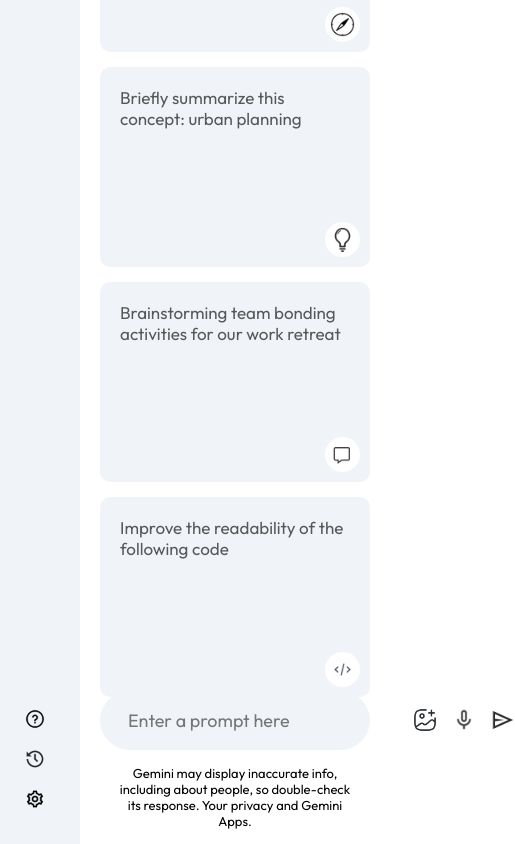
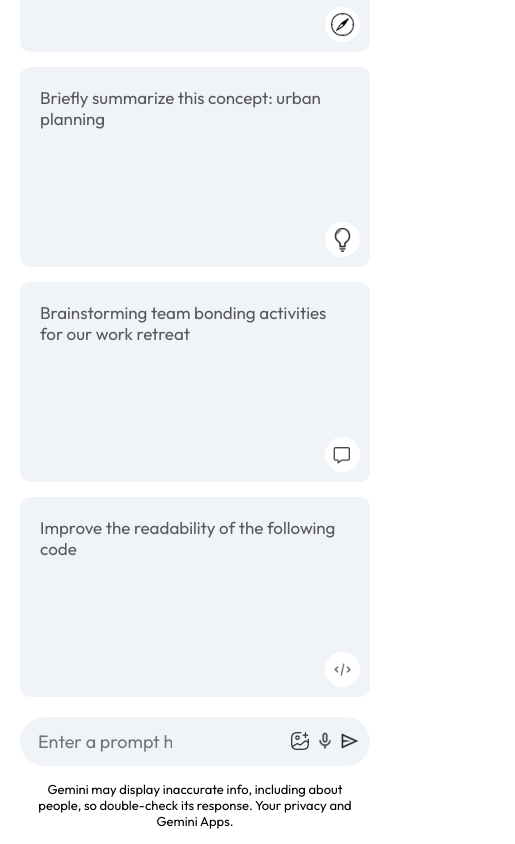
Before and after one commit to iishu/Gemini-Clone, a React (Vite) app: page / in a window 390 px wide. Shown: the part 672-1516 px from the top of the page, 515 px wide, since content can reach past the window. Built offline with nearby package versions, Linux system fonts and the light colour scheme.

Commit message:
added responsiveness

```diff
--- a/src/components/Main/Main.css
+++ b/src/components/Main/Main.css
@@ -159,3 +159,21 @@
     font-weight: 300;
     line-height: 1.8;
 }
+
+@media (max-width: 600px) {
+    .main-bottom input{
+        flex:none;
+        width:150px;
+
+    }
+    .main-bottom img{
+        width:20px;
+
+    }
+    .search-box{
+        padding:5px 10px;
+    }
+    .search-box div{
+        gap:5px;
+    }
+}
--- a/src/components/Sidebar/Sidebar.css
+++ b/src/components/Sidebar/Sidebar.css
@@ -30,6 +30,7 @@
 .sidebar .recent{
     display:flex;
     flex-direction: column;
+    animation:fadeIn 1.5s ;
 }
 .sidebar .recent-title{
     margin-top:30px ;
@@ -58,3 +59,9 @@
     cursor: pointer;
 
 }
+@media (max-width:600px){
+    .sidebar{
+        display:none;
+    }
+
+}
--- a/src/index.css
+++ b/src/index.css
@@ -9,4 +9,15 @@
 #root{
   min-height: 100vh;
   display: flex;
+  animation:fadeIn 1.5s;
 }
+
+@keyframes fadeIn{
+  0%{
+    opacity: 0;
+
+  }
+  100%{
+    opacity: 1;
+  }
+}
```
